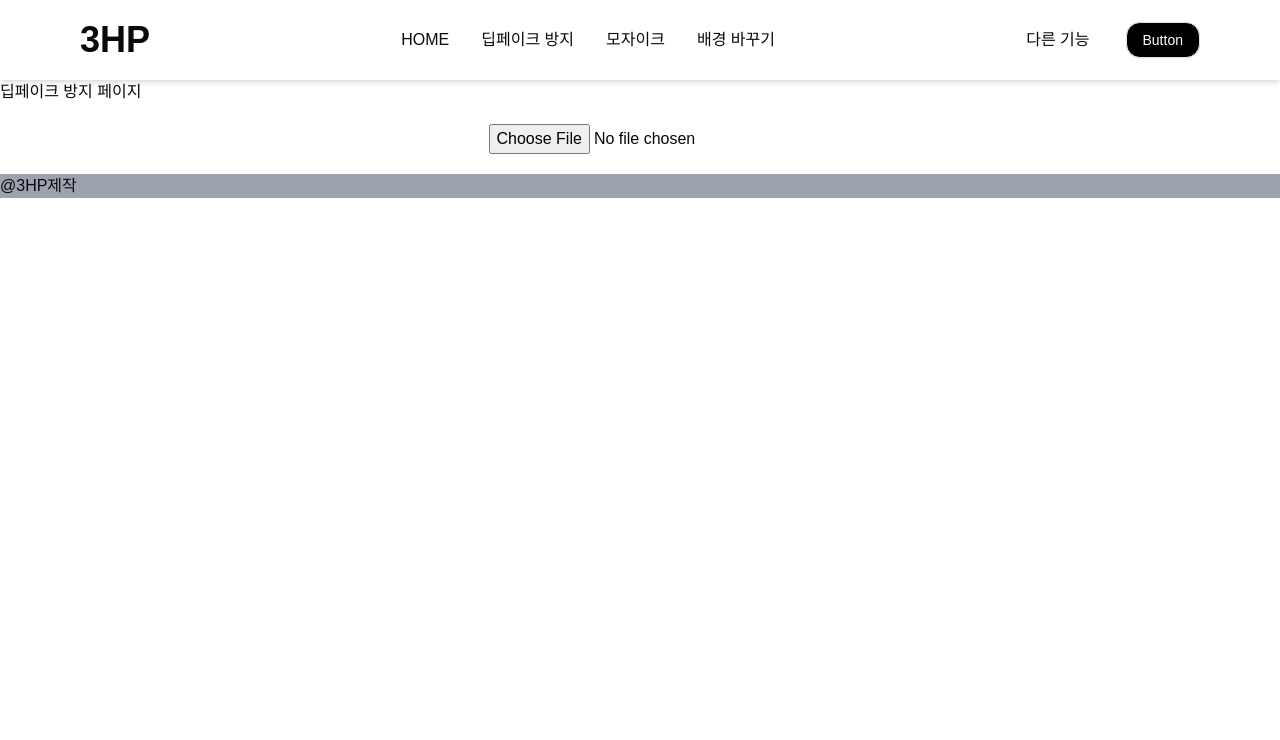
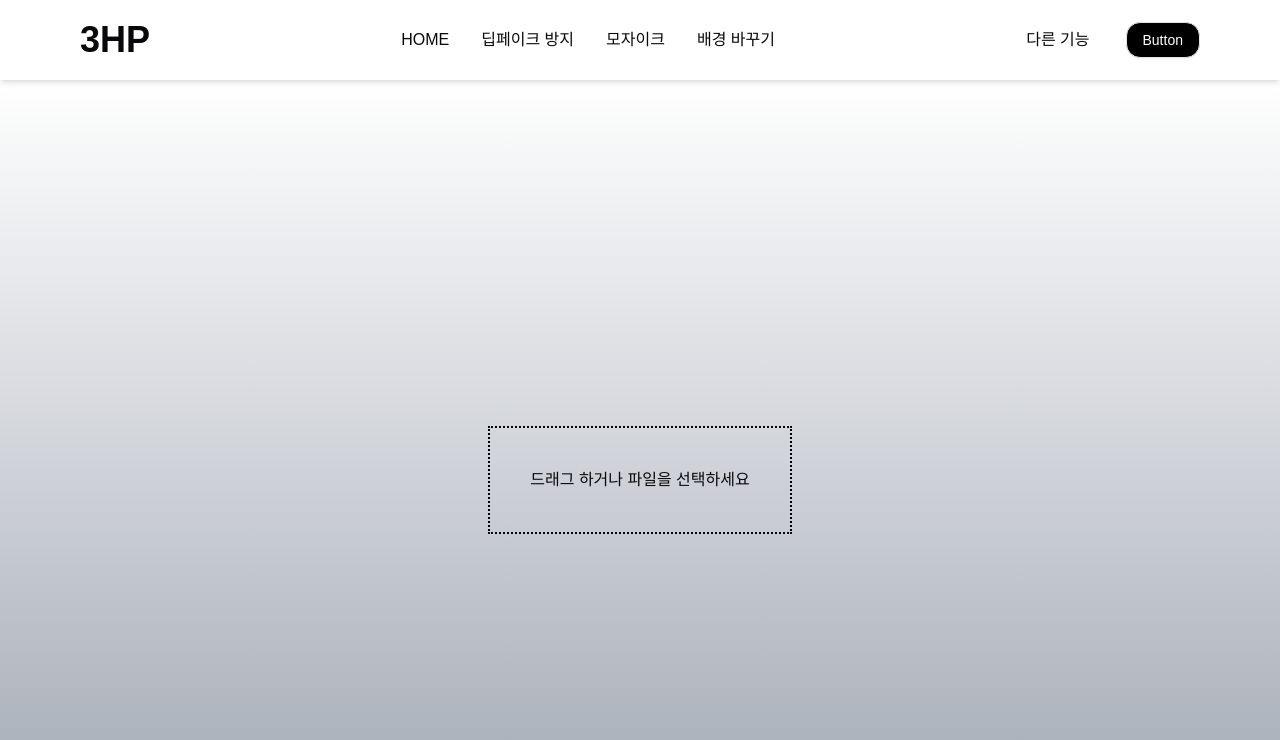
Before and after one commit to leeHB-1007/3HP_INU_CAPSTONE, a Next.js app: page /Defender in a window 1280 px wide. Shown: the top 740 px of the page. Built offline with nearby package versions, Linux system fonts and the light colour scheme.

Commit message:
이미지 선택 및 다른것들 1차로 완성

```diff
--- a/src/app/(total)/Bg/page.tsx
+++ b/src/app/(total)/Bg/page.tsx
@@ -1,3 +1,28 @@
-export default function Bg() {
-    return (<div>배경 바꾸기</div>)
-}
+"use client"; // 파일 최상단에 선언
+
+import React from "react"; // React import
+import { motion } from "framer-motion"; // framer-motion import
+
+const Bg: React.FC = () => {
+  return (
+    <div>
+      <motion.div
+        className="grid place-items-center h-screen bg-gradient-to-t from-gray-400 to-white p-8 sm:p-20 font-[var(--font-geist-sans)]"
+        initial={{ opacity: 0, y: 20 }}
+        animate={{ opacity: 1, y: 0 }}
+        transition={{ duration: 1 }}
+      >
+        <div className="text-center space-y-4">
+          <h1 className="text-4xl font-bold text-gray-800">
+            배경화면 방지기술
+          </h1>
+          <p className="text-lg text-gray-600">
+            인물 이미지, 생성 이미지의 딥페이크를 막아주는 3HP
+          </p>
+        </div>
+      </motion.div>
+    </div>
+  );
+};
+
+export default Bg;
--- a/src/app/(total)/Defender/page.tsx
+++ b/src/app/(total)/Defender/page.tsx
@@ -1,9 +1,18 @@
-import ImageUpload from "./uploadfile";
+"use client";
+import DragDrop from "./uploadfile";
+import { motion } from "framer-motion";
+import SimulateButton from "../simulateButton";
 export default function Defender() {
   return (
     <div>
-      <div>딥페이크 방지 페이지</div>
-      <ImageUpload/>
+      <motion.div
+        className="grid place-items-center h-screen bg-gradient-to-t from-gray-400 to-white p-8 sm:p-20 font-[var(--font-geist-sans)]"
+        initial={{ opacity: 0, y: 20 }}
+        animate={{ opacity: 1, y: 0 }}
+        transition={{ duration: 1 }}
+      >
+        <DragDrop />
+      </motion.div>
     </div>
   );
 }
--- a/src/app/(total)/Defender/uploadfile.tsx
+++ b/src/app/(total)/Defender/uploadfile.tsx
@@ -1,75 +1,101 @@
-"use client"
+import React, {
+    useState,
+    useCallback,
+    ChangeEvent,
+    useRef,
+  } from "react";
   import Image from "next/image";
-import { useState, ChangeEvent } from "react";
 
-const ImageUpload: React.FC = () => {
-  const [uploadImgUrl, setUploadImgUrl] = useState<string>("");
+  const DragDrop = () => {
+    const [isDragging, setIsDragging] = useState<boolean>(false);
+    const [imageSrc, setImageSrc] = useState<string>("");
+    const dragRef = useRef<HTMLLabelElement | null>(null);
 
-  const onchangeImageUpload = (e: ChangeEvent<HTMLInputElement>) => {
+    const handleFileChange = (e: ChangeEvent<HTMLInputElement>) => {
       const files = e.target.files;
       if (files && files[0]) {
-      const uploadFile = files[0];
         const reader = new FileReader();
-      reader.readAsDataURL(uploadFile);
+        reader.readAsDataURL(files[0]);
         reader.onloadend = () => {
           if (reader.result) {
-          setUploadImgUrl(reader.result as string);
+            setImageSrc(reader.result as string);
           }
         };
       }
     };
 
+    const handleDragEnter = useCallback((e: React.DragEvent) => {
+      e.preventDefault();
+      e.stopPropagation();
+      setIsDragging(true);
+    }, []);
+
+    const handleDragLeave = useCallback((e: React.DragEvent) => {
+      e.preventDefault();
+      e.stopPropagation();
+      setIsDragging(false);
+    }, []);
+
+    const handleDrop = useCallback((e: React.DragEvent) => {
+      e.preventDefault();
+      e.stopPropagation();
+      setIsDragging(false);
+
+      const files = e.dataTransfer.files;
+      if (files && files[0]) {
+        const reader = new FileReader();
+        reader.readAsDataURL(files[0]);
+        reader.onloadend = () => {
+          if (reader.result) {
+            setImageSrc(reader.result as string);
+          }
+        };
+      }
+    }, []);
+
     const downloadImage = () => {
-    if (uploadImgUrl) {
+      if (imageSrc) {
         const link = document.createElement("a");
-      link.href = uploadImgUrl;
-      link.download = "downloaded_image.png"; // 다운로드 파일 이름
+        link.href = imageSrc;
+        link.download = "downloaded_image.png";
         link.click();
       }
     };
 
     return (
-    <div style={{ textAlign: "center", marginTop: "20px" }}>
+      <div className="DragDrop border-dotted border-2 border-black p-10">
         <input
           type="file"
+          id="fileUpload"
+          style={{ display: "none" }}
+          multiple={false}
           accept="image/*"
-        onChange={onchangeImageUpload}
-        style={{ marginBottom: "20px" }}
+          onChange={handleFileChange}
         />
-
-      {uploadImgUrl && (
-        <div style={{ display: "flex", alignItems: "center", justifyContent: "center", gap: "20px" }}>
-          {/* 업로드된 이미지 */}
-          <div style={{ textAlign: "center" }}>
+        <label
+          className={isDragging ? "DragDrop-File-Dragging" : "DragDrop-File"}
+          htmlFor="fileUpload"
+          ref={dragRef}
+          onDragEnter={handleDragEnter}
+          onDragLeave={handleDragLeave}
+          onDragOver={(e) => e.preventDefault()}
+          onDrop={handleDrop}
+        >
+          <div>{isDragging ? "여기다가 넣어주세요!" : "드래그 하거나 파일을 선택하세요"}</div>
+        </label>
+        {imageSrc && (
+          <div style={{ marginTop: "20px", textAlign: "center" }}>
+            <div style={{ display: "flex", justifyContent: "center", alignItems: "center", gap: "20px" }}>
+              <div>
                 <h4>Uploaded Image</h4>
-            <Image
-              src={uploadImgUrl}
-              alt="uploaded"
-              width={150}
-              height={150}
-              style={{ maxWidth: "100%", height: "auto" }}
-            />
+                <Image src={imageSrc} alt="Uploaded" width={150} height={150} />
               </div>
-
-          {/* 화살표 */}
               <div style={{ fontSize: "24px" }}>➡️</div>
-
-          {/* 다운로드할 이미지 */}
-          <div style={{ textAlign: "center" }}>
+              <div>
                 <h4>Downloadable Image</h4>
-            <Image
-              src={uploadImgUrl}
-              alt="downloadable"
-              width={150}
-              height={150}
-              style={{ maxWidth: "100%", height: "auto" }}
-            />
+                <Image src={imageSrc} alt="Downloadable" width={150} height={150} />
               </div>
             </div>
-      )}
-
-      {/* 다운로드 버튼 */}
-      {uploadImgUrl && (
             <button
               onClick={downloadImage}
               style={{
@@ -84,9 +110,10 @@ const ImageUpload: React.FC = () => {
             >
               Download Image
             </button>
+          </div>
         )}
       </div>
     );
   };
 
-export default ImageUpload;
+  export default DragDrop;
--- a/src/app/(total)/Moja/page.tsx
+++ b/src/app/(total)/Moja/page.tsx
@@ -1,3 +1,28 @@
-export default function Moja() {
-    return (<div>모자이크</div>)
-}
+"use client"; // 파일 최상단에 선언
+
+import React from "react"; // React import
+import { motion } from "framer-motion"; // framer-motion import
+
+const Moja: React.FC = () => {
+  return (
+    <div>
+      <motion.div
+        className="grid place-items-center h-screen bg-gradient-to-t from-gray-400 to-white p-8 sm:p-20 font-[var(--font-geist-sans)]"
+        initial={{ opacity: 0, y: 20 }}
+        animate={{ opacity: 1, y: 0 }}
+        transition={{ duration: 1 }}
+      >
+        <div className="text-center space-y-4">
+          <h1 className="text-4xl font-bold text-gray-800">
+            모자이크 방지 기술
+          </h1>
+          <p className="text-lg text-gray-600">
+            인물 이미지, 생성 이미지의 딥페이크를 막아주는 3HP
+          </p>
+        </div>
+      </motion.div>
+    </div>
+  );
+};
+
+export default Moja;
--- a/src/app/(total)/layout.tsx
+++ b/src/app/(total)/layout.tsx
@@ -16,7 +16,7 @@ export default function Layout({ children }: { children: React.ReactNode }) {
       {isAnimationComplete && (
         <>
           <header className="flex gap-6 items-center justify-between sticky top-0 w-full z-50 box-border py-6 px-20 h-20 bg-white shadow-md">
-            <Link href={"/"} className="font-bold text-4xl font-lobster">
+            <Link href={"/"} className="font-bold text-4xl font-ghanachocolate">
               3HP
               {/* 더꾸미기 */}
             </Link>
```
Lines whose indentation alone changed are shown as unchanged.
